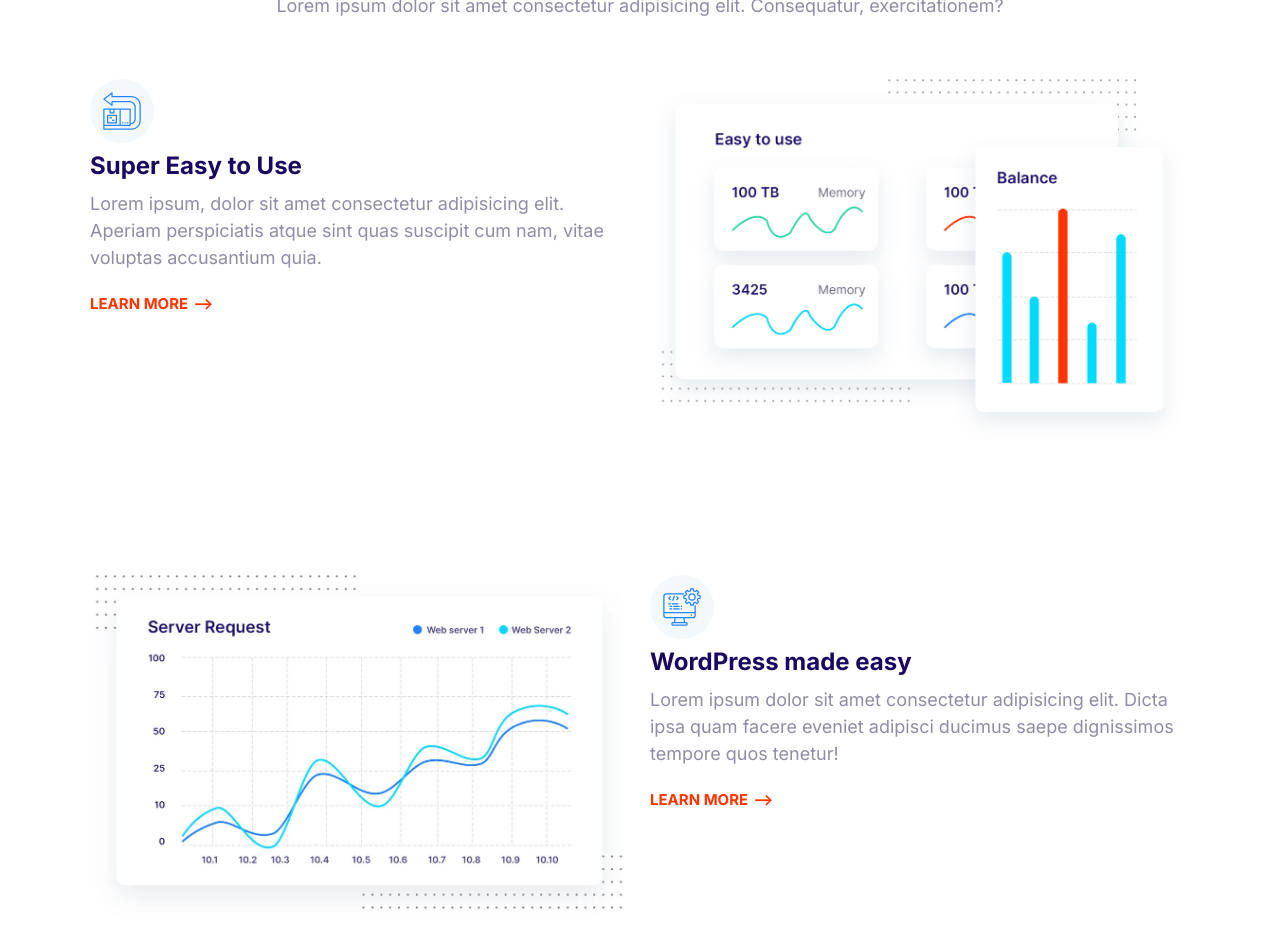
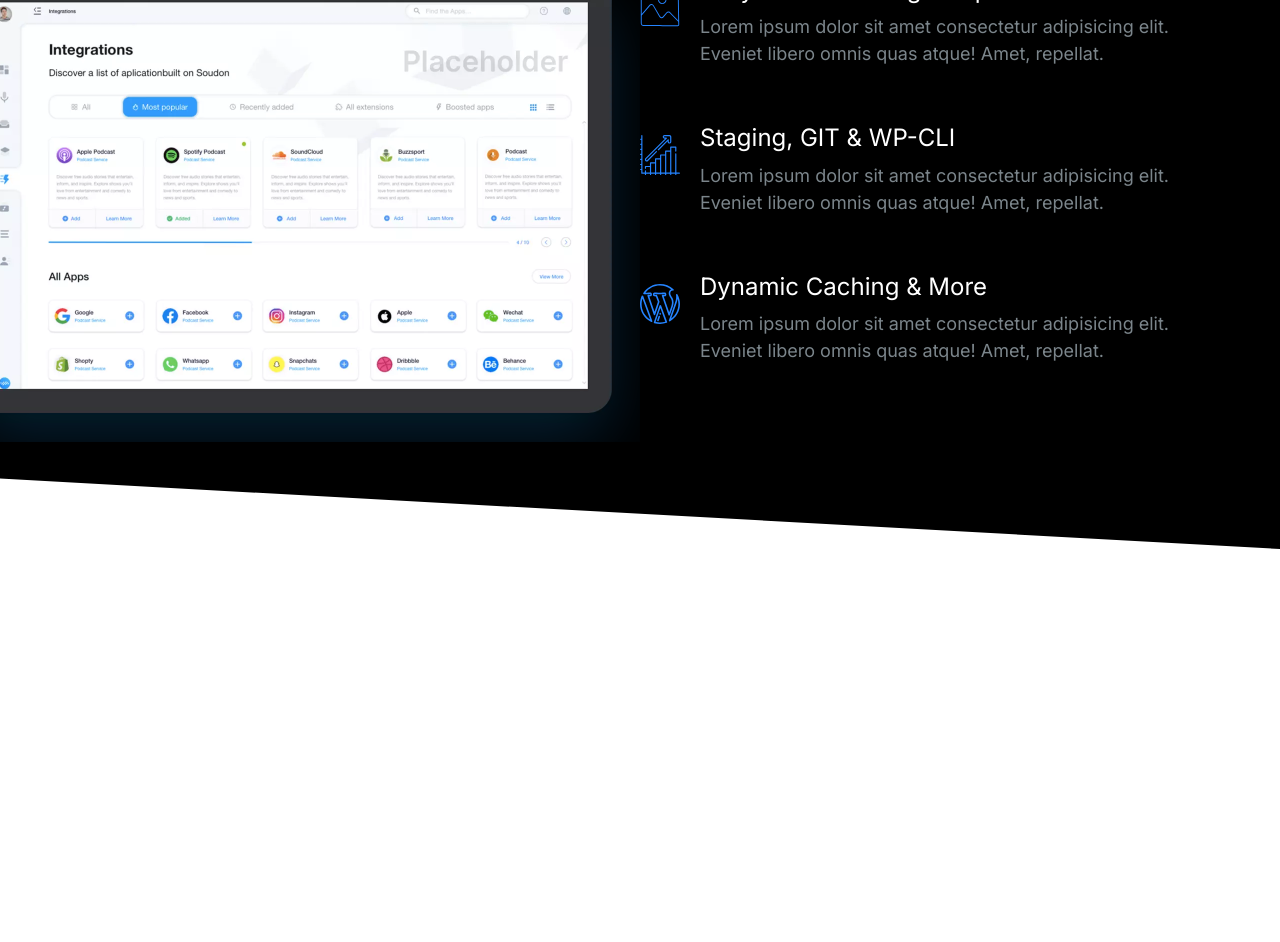
Before and after one commit to bakatsiasg/moshify-bakatsias, a plain HTML site: page index.html in a window 1280 px wide. Shown: the part 155-1097 px from the top of the page. After the commit the page ends 800 px from the top, so only its background shows below. Drawn offline with Linux system fonts and the light colour scheme.

Commit message:
showcase block component

```diff
--- a/css/styles.css
+++ b/css/styles.css
@@ -16,6 +16,11 @@
 }
 
 /* Typography */
+::selection{
+    background: var(--color-primary);
+    color: white;
+}
+
 html{
     /* 62.5% of 16px = 10px  (16px is usually the default font size of browsers) */
     font-size: 62.5%;
@@ -47,6 +52,7 @@ h2{
 
 h3{
     font-size: 3rem;
+    font-weight: 500;
 }
 
 p{
@@ -137,7 +143,6 @@ a{
 .list{
     list-style: none;
     padding-left:0;
-    color:var(--color-headings);
 }
 
 .list--inline .list__item{
@@ -148,6 +153,7 @@ a{
 .list--tick{
     list-style-image: url(../images/tick.svg);
     padding-left: 3rem;
+    color:var(--color-headings);
 }
 
 .list--tick .list__item{
@@ -426,6 +432,7 @@ a{
 /* Media */
 .media{
     display: flex;
+    margin-bottom: 4rem;
 }
 
 .media__title{
@@ -648,18 +655,20 @@ a{
     color: #7b858b;
 }
 
-.block--dark .block__heading{
-    color: #fff;
+.block--dark h1,
+.block--dark h2,
+.block--dark h3 {
+  color: #fff;
 }
 
 .block--skewed-right{
     padding-bottom: calc(var(--padding-vertical) + 4rem);
-    clip-path: polygon(0 0, 100% 0, 100% 100%, 0 80%);
+    clip-path: polygon(0 0, 100% 0, 100% 100%, 0 90%);
 }
 
 .block--skewed-left{
     padding-bottom: calc(var(--padding-vertical) + 4rem);
-    clip-path: polygon(0 0, 100% 0, 100% 80%, 0 100%);
+    clip-path: polygon(0 0, 100% 0, 100% 90%, 0 100%);
 }
 
 @media screen and (min-width: 768px){
@@ -735,10 +744,6 @@ a{
 }
 
 /* Hero , Banner */
-.hero{
-    clip-path: polygon(0 0, 100% 0, 100% 90%, 0 100%);
-}
-
 .hero__tagline{
     font-size: 2rem;
     color: #b9c3cf;
@@ -824,3 +829,23 @@ a{
         order: 2;
     }
 }
+
+/* Showcase Block */
+.block-showcase__image > img{
+    width: 100%;
+}
+
+@media screen and (min-width: 768px){
+    .block-showcase .grid{
+        grid-template-columns: 50% 50%;
+    }
+
+    .block-showcase__image{
+        justify-self: end;
+    }
+
+    .block-showcase__image > img{
+        width: auto;
+        max-width: 700px;
+    }
+}
--- a/index.html
+++ b/index.html
@@ -14,130 +14,66 @@
     <link rel="stylesheet" href="css/styles.css" />
   </head>
   <body>
-    <section class="block container">
+    <section class="block block--dark block--skewed-right block-showcase">
       <header class="block__header">
-        <h2>Host on the Cloud to Keep Growing</h2>
-        <p>
-          Lorem ipsum dolor sit amet consectetur adipisicing elit. Consequatur,
-          exercitationem?
-        </p>
+        <h2 class="block__heading">User-friendly Control Panel</h2>
       </header>
-      <article class="grid grid--1x2 feature">
-        <div class="feature__content">
-          <span class="icon-container">
-            <svg class="icon icon--primary">
-              <use xlink:href="images/sprite.svg#easy"></use>
-            </svg>
-          </span>
-          <h3 class="feature__heading">Super Easy to Use</h3>
-          <p>
-            Lorem ipsum, dolor sit amet consectetur adipisicing elit. Aperiam
-            perspiciatis atque sint quas suscipit cum nam, vitae voluptas
-            accusantium quia.
-          </p>
-          <a href="" class="link-arrow">Learn More</a>
-        </div>
-        <picture>
+      <div class="container grid grid--1x2">
+        <picture class="block-showcase__image">
           <source
             type="image/webp"
             media="(max-width: 767px)"
-            srcset="images\easy.webp"
+            srcset="images\ipad.webp"
           />
           <source
             type="image/webp"
             media="(min-width: 768px)"
-            srcset="images\easy@2x.webp"
+            srcset="images\ipad@2x.webp"
           />
-          <img class="feature__image" src="images\easy.webp" alt="" />
+          <img src="images\ipad.webp" alt="" />
         </picture>
-      </article>
-      <article class="grid grid--1x2 feature">
-        <div class="feature__content">
-          <span class="icon-container">
-            <svg class="icon icon--primary">
-              <use xlink:href="images/sprite.svg#computer"></use>
+        <ul class="list">
+          <li>
+            <div class="media">
+              <div class="media__image">
+                </svg><svg class="icon icon--primary">
+                    <use xlink:href="images/sprite.svg#snap"></use>
                 </svg>
-          </span>
-          <h3 class="feature__heading">WordPress made easy</h3>
-          <p>
-            Lorem ipsum dolor sit amet consectetur adipisicing elit. Dicta ipsa
-            quam facere eveniet adipisci ducimus saepe dignissimos tempore quos
-            tenetur!
-          </p>
-          <a href="" class="link-arrow">Learn More</a>
               </div>
-        <picture>
-          <source
-            type="image/webp"
-            media="(max-width: 767px)"
-            srcset="images\fast.webp"
-          />
-          <source
-            type="image/webp"
-            media="(min-width: 768px)"
-            srcset="images\fast@2x.webp"
-          />
-          <img class="feature__image" src="images\fast.webp" alt="" />
-        </picture>
-      </article>
-      <article class="grid grid--1x2 feature">
-        <div class="feature__content">
-          <span class="icon-container">
-            <svg class="icon icon--primary">
+              <div class="media__body">
+                <h3 class="media__title">Easy Start & Managed Updates</h3>
+                <p>Lorem ipsum dolor sit amet consectetur adipisicing elit. Eveniet libero omnis quas atque! Amet, repellat.</p>
+              </div>
+            </div>
+          </li>
+          <li>
+            <div class="media">
+              <div class="media__image">
+                </svg><svg class="icon icon--primary">
+                    <use xlink:href="images/sprite.svg#growth"></use>
+                </svg>
+              </div>
+              <div class="media__body">
+                <h3 class="media__title">Staging, GIT & WP-CLI</h3>
+                <p>Lorem ipsum dolor sit amet consectetur adipisicing elit. Eveniet libero omnis quas atque! Amet, repellat.</p>
+              </div>
+            </div>
+          </li>
+          <li>
+            <div class="media">
+              <div class="media__image">
+                </svg><svg class="icon icon--primary">
                     <use xlink:href="images/sprite.svg#wordpress"></use>
                 </svg>
-          </span>
-          <h3 class="feature__heading">WordPress made easy</h3>
-          <p>
-            Lorem ipsum dolor sit amet consectetur adipisicing elit. Dicta ipsa
-            quam facere eveniet adipisci ducimus saepe dignissimos tempore quos
-            tenetur!
-          </p>
-          <a href="" class="link-arrow">Learn More</a>
               </div>
-        <picture>
-          <source
-            type="image/webp"
-            media="(max-width: 767px)"
-            srcset="images\wordpress.webp"
-          />
-          <source
-            type="image/webp"
-            media="(min-width: 768px)"
-            srcset="images\wordpress@2x.webp"
-          />
-          <img class="feature__image" src="images\wordpress.webp" alt="" />
-        </picture>
-      </article>
-      <article class="grid grid--1x2 feature">
-        <div class="feature__content">
-          <span class="icon-container">
-            <svg class="icon icon--primary">
-              <use xlink:href="images/sprite.svg#clock"></use>
-            </svg>
-          </span>
-          <h3 class="feature__heading">WordPress made easy</h3>
-          <p>
-            Lorem ipsum dolor sit amet consectetur adipisicing elit. Dicta ipsa
-            quam facere eveniet adipisci ducimus saepe dignissimos tempore quos
-            tenetur!
-          </p>
-          <a href="" class="link-arrow">Learn More</a>
+              <div class="media__body">
+                <h3 class="media__title">Dynamic Caching & More</h3>
+                <p>Lorem ipsum dolor sit amet consectetur adipisicing elit. Eveniet libero omnis quas atque! Amet, repellat.</p>
               </div>
-        <picture>
-          <source
-            type="image/webp"
-            media="(max-width: 767px)"
-            srcset="images\support.webp"
-          />
-          <source
-            type="image/webp"
-            media="(min-width: 768px)"
-            srcset="images\support@2x.webp"
-          />
-          <img class="feature__image" src="images\support.webp" alt="" />
-        </picture>
-      </article>
+            </div>
+          </li>
+        </ul>
+      </div>
     </section>
     <script src="js/main.js"></script>
   </body>
```
Also changed, not shown: components/showcase_block.html (added, +61 -0 lines), components/domain_block.html (renamed from components/domain-block.html), images/ipad.webp (added), images/ipad@2x.webp (added), images/resized/ipad.png (added), images/resized/ipad.webp (added), images/resized/ipad@2x.png (added), images/resized/ipad@2x.webp (added). Lines whose indentation alone changed are shown as unchanged.
